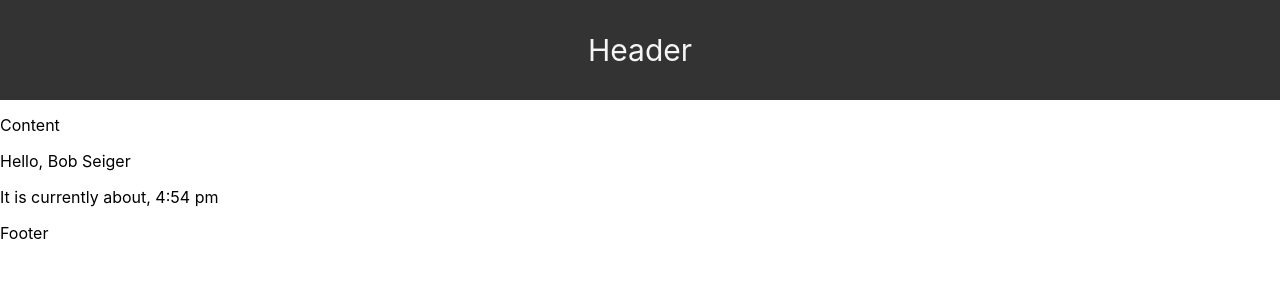
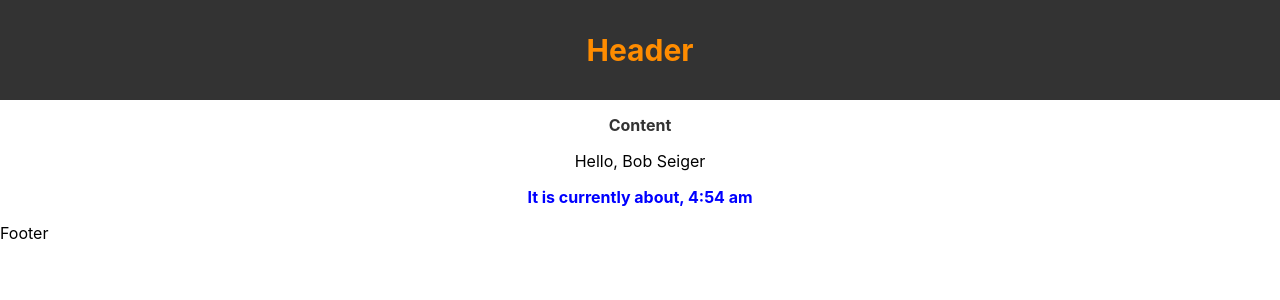
Before and after one commit to AdrianVelazquez/riot, a React (Create React App) app in the folder react apps/start/: page / in a window 1280 px wide. Shown: the top 300 px of the page. Built offline with nearby package versions, Linux system fonts and the light colour scheme.

Commit message:
styling components using variables, objects, and inline styling

```diff
--- a/react apps/start/src/components/Content.js
+++ b/react apps/start/src/components/Content.js
@@ -1,27 +1,45 @@
 import React from "react";
 
+// variable assets
 const firstName = "Bob",
   lastName = "Seiger",
   date = new Date(),
   hours = date.getHours() % 12,
-  minutes = date.getMinutes(),
-  seconds = date.getSeconds();
+  minutes = date.getMinutes() % 60;
 
 let timeOfDay;
 
-if (hours < 12) {
+const timeStyles = {
+  fontWeight: "bold"
+};
+
+const contentStyles = {
+  color: "#333",
+  fontWeight: "bold"
+};
+
+const bodyStyles = {
+  textAlign: "center"
+};
+
+// get time of day
+if (hours > 12) {
   timeOfDay = "pm";
+  timeStyles.color = "red";
 } else {
   timeOfDay = "am";
+  timeStyles.color = "blue";
 }
 
 // Content component
 // using string templating from es6
 const Content = () => (
-  <div>
-    <main>Content</main>
+  <div style={bodyStyles}>
+    <main style={contentStyles}>Content</main>
     <p>Hello, {`${firstName} ${lastName}`}</p>
-    <p>It is currently about, {`${hours + ":"}${minutes} ${timeOfDay}`}</p>
+    <p style={timeStyles}>
+      It is currently about, {`${hours + ":"}${minutes} ${timeOfDay}`}
+    </p>
   </div>
 );
 
--- a/react apps/start/src/components/Header.js
+++ b/react apps/start/src/components/Header.js
@@ -3,7 +3,9 @@ import React from "react";
 // Header component
 const Header = () => (
   <div>
-    <header className="navbar">Header</header>
+    <header className="navbar" style={{ color: "#ff8c00", fontWeight: "bold" }}>
+      Header
+    </header>
   </div>
 );
 
```
Also changed, not shown: react apps/start/src/App.js (+10 -0 lines), 1 other file (tests, documents, lock files or other folders).
